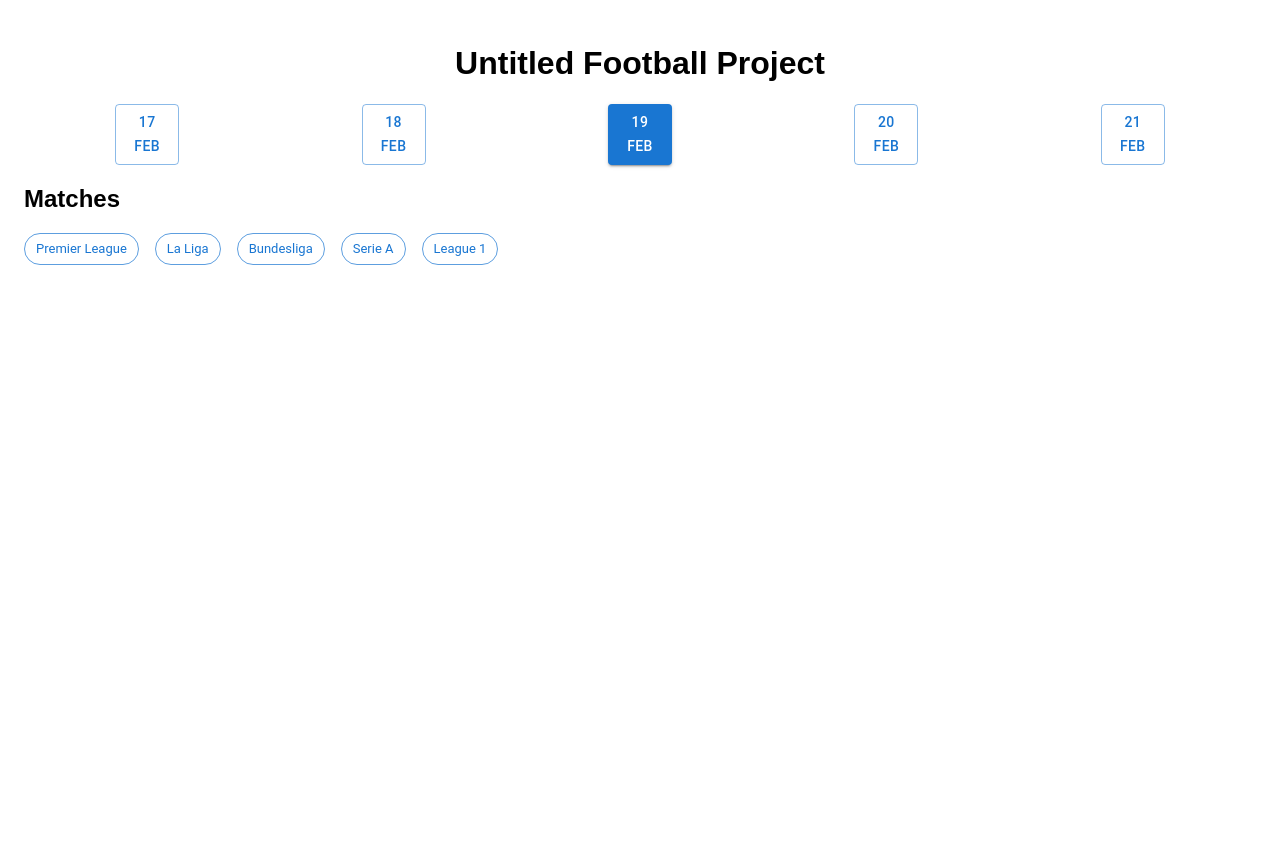
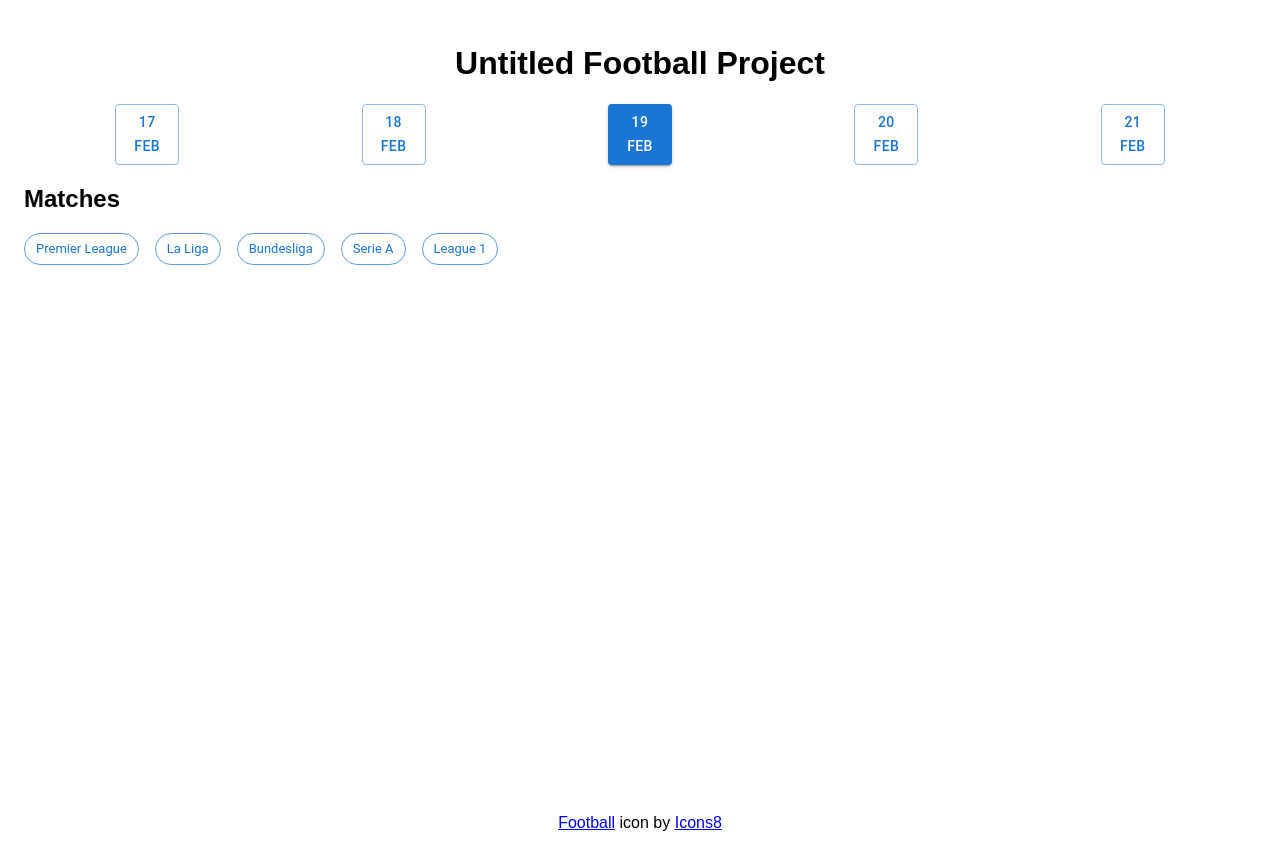
Before and after one commit to SophearithSaing/react-football, a React (Create React App) app: page / in a window 1280 px wide. Before the commit the page ends 800 px from the top, so only its background shows below. Built offline with nearby package versions, Linux system fonts and the light colour scheme.

Commit message:
Change website title and favicon

```diff
--- a/public/index.html
+++ b/public/index.html
@@ -2,7 +2,7 @@
 <html lang="en">
   <head>
     <meta charset="utf-8" />
-    <link rel="icon" href="%PUBLIC_URL%/favicon.ico" />
+    <link rel="icon" href="%PUBLIC_URL%/icons8-football.png" />
     <meta name="viewport" content="width=device-width, initial-scale=1" />
     <meta name="theme-color" content="#000000" />
     <meta
@@ -24,7 +24,7 @@
       work correctly both with client-side routing and a non-root public URL.
       Learn how to configure a non-root public URL by running `npm run build`.
     -->
-    <title>React App</title>
+    <title>Untitled Football Project</title>
   </head>
   <body>
     <noscript>You need to enable JavaScript to run this app.</noscript>
--- a/src/App.js
+++ b/src/App.js
@@ -4,11 +4,24 @@ import Matches from './Components/Matches';
 
 function App() {
   return (
-    <div className="app">
+    <div className='app'>
       <h1>Untitled Football Project</h1>
       <Calendar />
       <h2>Matches</h2>
       <Matches />
+      <div className='attribution'>
+        <a
+          target='_blank'
+          rel='noreferrer'
+          href='https://icons8.com/icon/GTsE9Lh1DNKA/football'
+        >
+          Football
+        </a>{' '}
+        icon by{' '}
+        <a target='_blank' rel='noreferrer' href='https://icons8.com'>
+          Icons8
+        </a>
+      </div>
     </div>
   );
 }
--- a/src/App.scss
+++ b/src/App.scss
@@ -14,6 +14,15 @@ h1 {
 
 .app {
   padding: 24px;
+  min-height: 100vh;
+  position: relative;
+  .attribution {
+    position: absolute;
+    bottom: 16px;
+    left: 50%;
+    transform: translateX(-50%);
+    color: #000;
+  }
 }
 
 .saved-matches {
```
Also changed, not shown: public/icons8-football.png (added).
